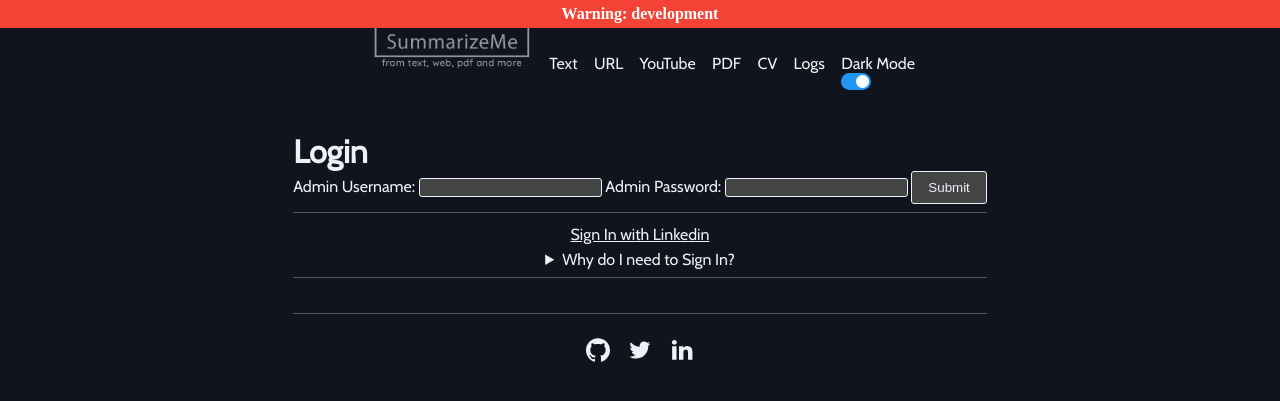
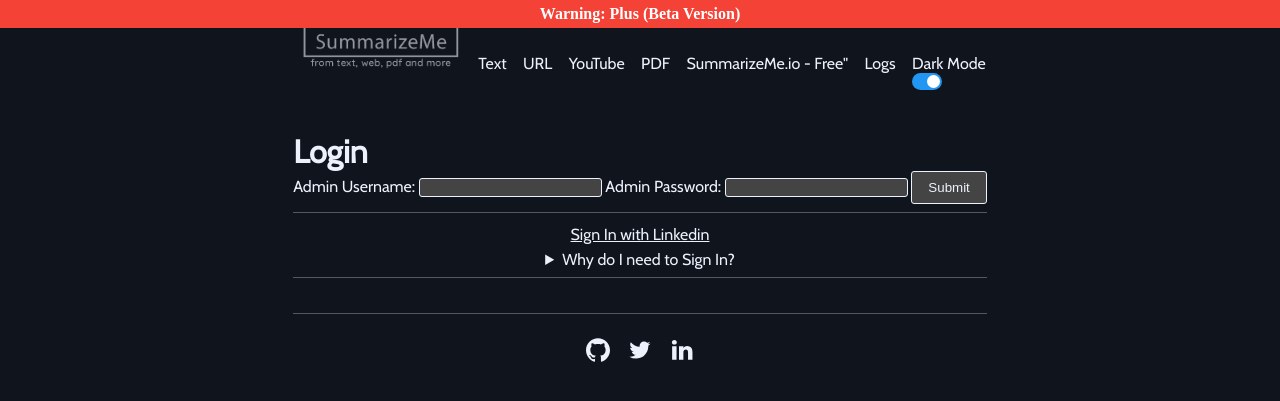
Before and after one commit to satishsurath/summarizeme.io, a Flask app: page /admin-login in a window 1280 px wide. Shown: the top 401 px of the page. Run offline with Flask 3, Linux system fonts and the light colour scheme; parts of the project's set-up code (start-up, migrations or seed data) failed here and were passed over; some libraries are stand-ins or nearby versions.

Commit message:
updates to menu and banner
Signed-off-by: Satish Surath <connect@sati.sh>

```diff
--- a/app/templates/base.html
+++ b/app/templates/base.html
@@ -206,12 +206,12 @@
           <div class="item">
             <nav class="navbar">
               <ul>
-                <li> <a href="{{ url_for('index') }}"><img src="/static/SummarizeMe_transparent_logov4.png" alt="SummarizeMe.io Logo - AI-Powered Text Summarization" aria-label="SummarizeMe.io Homepage" height="45px" width="162px"></a></li>
-                <li class="nav-links"> <a href="{{ url_for('summarizeText') }}" alt="SummarizeMe.io - Text Summarization" aria-label="SummarizeMe.io - Text Summarization">Text</a></li>
-                <li class="nav-links"> <a href="{{ url_for('summarizeURL') }}" alt="SummarizeMe.io - Webpage Summarization" aria-label="SummarizeMe.io - Webpage Summarization">URL</a></li>
-                <li class="nav-links"> <a href="{{ url_for('summarizeYouTube') }}" alt="SummarizeMe.io - YouTube Summarization" aria-label="SummarizeMe.io - YouTube Summarization">YouTube</a></li>
-                <li class="nav-links"> <a href="{{ url_for('summarizePDF') }}" alt="SummarizeMe.io - PDF Summarization" aria-label="SummarizeMe.io - PDF Summarization">PDF</a></li>
-                <li class="nav-links"> <a href="http://cv.summarizeme.io/summarizeCV" alt="SummarizeMe.io - CV Summarization" aria-label="SummarizeMe.io - CV Summarization">CV</a></li>
+                <li> <a href="{{ url_for('index') }}"><img src="/static/SummarizeMe_transparent_logov4.png" alt="SummarizeMe.io (plus) Logo - AI-Powered Text Summarization" aria-label="SummarizeMe.io Homepage" height="45px" width="162px"></a></li>
+                <li class="nav-links"> <a href="{{ url_for('summarizeText') }}" alt="SummarizeMe.io (plus) - Text Summarization" aria-label="SummarizeMe.io - Text Summarization">Text</a></li>
+                <li class="nav-links"> <a href="{{ url_for('summarizeURL') }}" alt="SummarizeMe.io (plus) - Webpage Summarization" aria-label="SummarizeMe.io - Webpage Summarization">URL</a></li>
+                <li class="nav-links"> <a href="{{ url_for('summarizeYouTube') }}" alt="SummarizeMe.io (plus) - YouTube Summarization" aria-label="SummarizeMe.io - YouTube Summarization">YouTube</a></li>
+                <li class="nav-links"> <a href="{{ url_for('summarizePDF') }}" alt="SummarizeMe.io (plus) - PDF Summarization" aria-label="SummarizeMe.io - PDF Summarization">PDF</a></li>
+                <li class="nav-links"> <a href="https://summarizeme.io" alt="SummarizeMe.io - Free" aria-label="SummarizeMe.io - Free">SummarizeMe.io - Free"</a></li>
                 <li class="nav-links"> <a href="{{ url_for('logs') }}">Logs</a></li>
                 {% if current_user.is_authenticated %}
                   <li class="nav-links"> <a href="{{ url_for('openAI_debug') }}">OpenAI Debug</a></li>
--- a/config.py
+++ b/config.py
@@ -35,7 +35,7 @@
     SESSION_PERMANENT = False
 
     # Configure Environment
-    SUMMARIZEME_ENV = os.environ.get('SUMMARIZEME_ENV') or 'development'
+    SUMMARIZEME_ENV = os.environ.get('SUMMARIZEME_ENV') or 'Plus (Beta Version)'
         #Toggle to Show / Hide the Banner
     FLAG_SUMMARIZEME_ENV = os.environ.get('FLAG_SUMMARIZEME_ENV') or True
 
```
